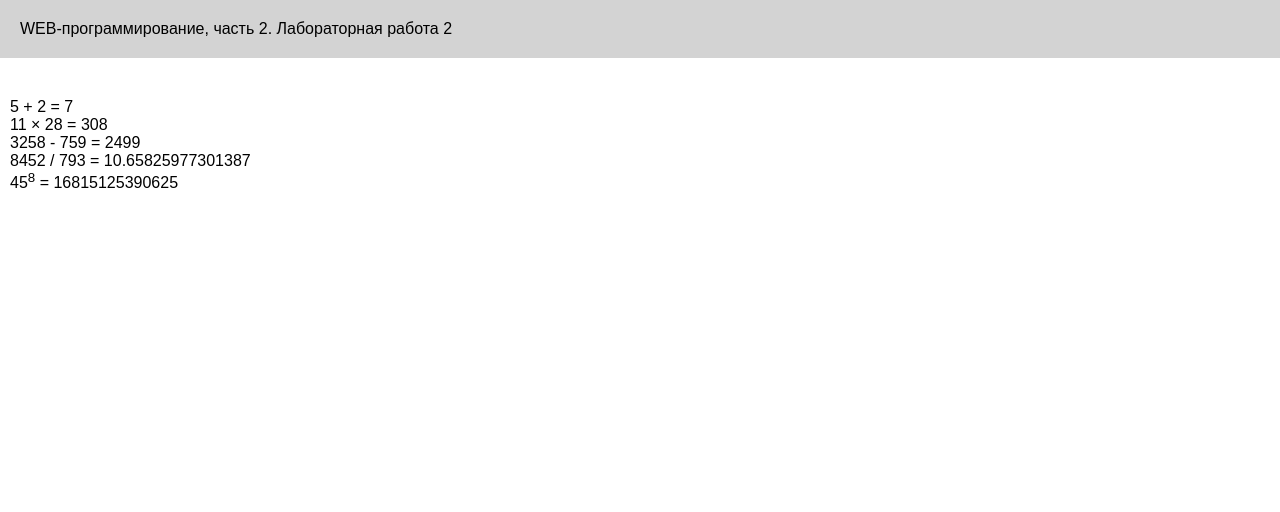
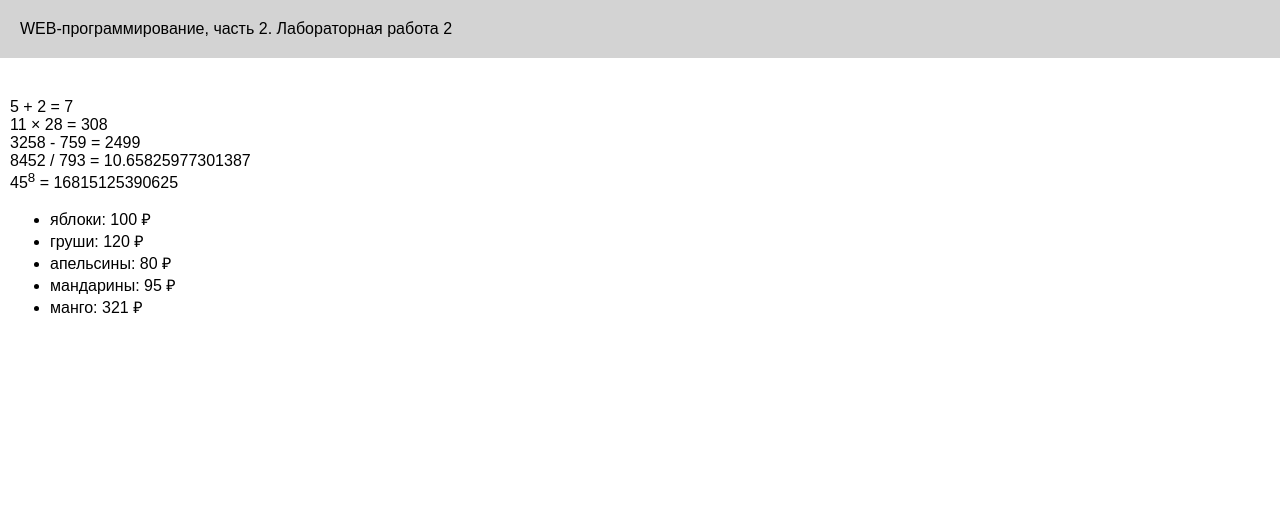
Before and after one commit to rtishhhaa56565/web-back-labs, a Flask app: page /lab2/template in a window 1280 px wide. Shown: the top 512 px of the page. Run offline with Flask 3, Linux system fonts and the light colour scheme.

Commit message:
Цикл в шаблоне

```diff
--- a/app.py
+++ b/app.py
@@ -280,17 +280,27 @@ def add_flower(name):
 </html>
 '''
 
+# Список фруктов
+fruits = [
+    {'name': 'яблоки', 'price': 100},
+    {'name': 'груши', 'price': 120},
+    {'name': 'апельсины', 'price': 80},
+    {'name': 'мандарины', 'price': 95},
+    {'name': 'манго', 'price': 321}
+]
+
 # Обработчики шаблонов с передачей переменных
 @app.route("/lab2/template")
 def lab2_template():
     return render_template('lab2.html',
                          name="Арышева Арина",
                          group="ФБИ-34",
-                         course=3)
+                         course=3,
+                         fruits=fruits)
 
 @app.route("/lab2/template/anonymous")
 def lab2_template_anonymous():
-    return render_template('lab2.html')
+    return render_template('lab2.html', fruits=fruits)
 
 # HTTP коды ошибок
 @app.route("/400")
--- a/templates/lab2.html
+++ b/templates/lab2.html
@@ -23,6 +23,12 @@
         3258 - 759 = {{ 3258 - 759 }}<br>
         8452 / 793 = {{ 8452 / 793 }}<br>
         45<sup>8</sup> = {{ 45**8 }}<br>
+
+        <ul>
+            {% for f in fruits %}
+            <li>{{ f.name }}: {{ f.price }} &#x20bd;</li>
+            {% endfor %}
+        </ul>
     </main>
 
     <footer>
```
